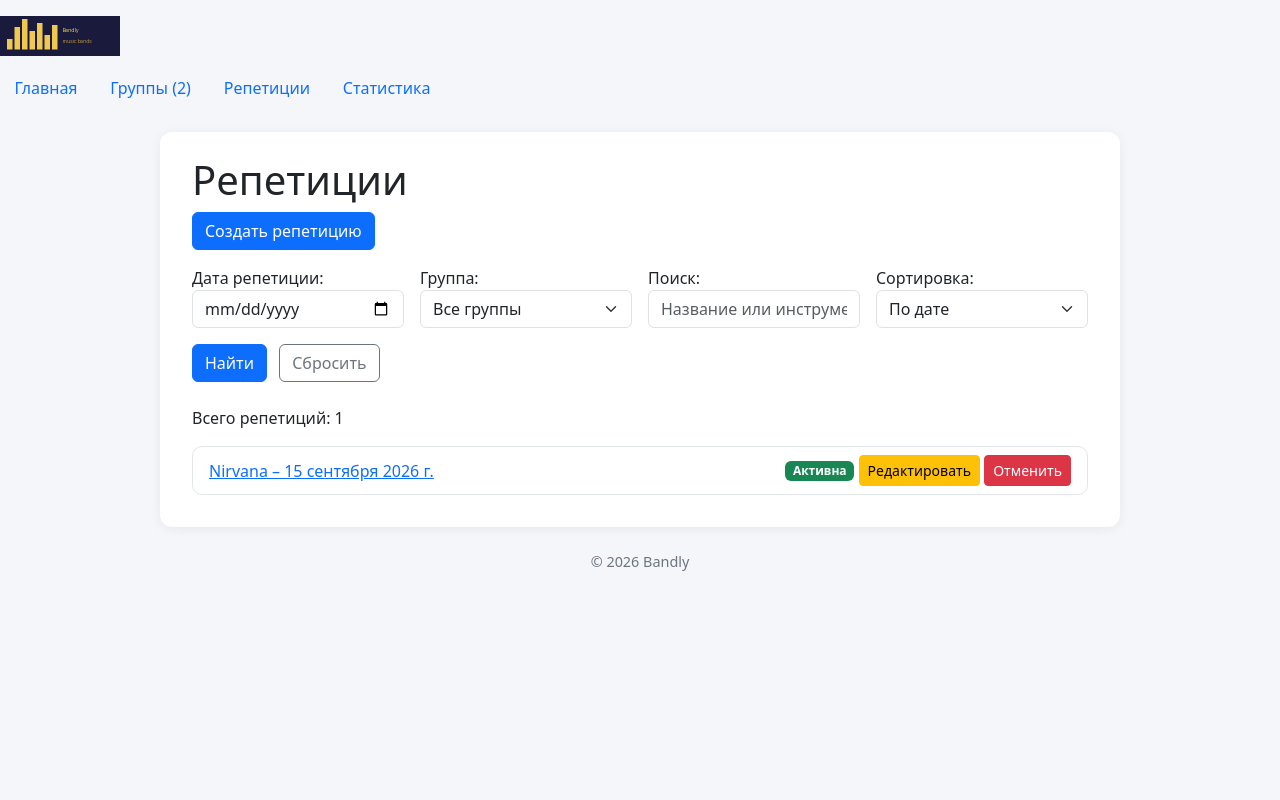
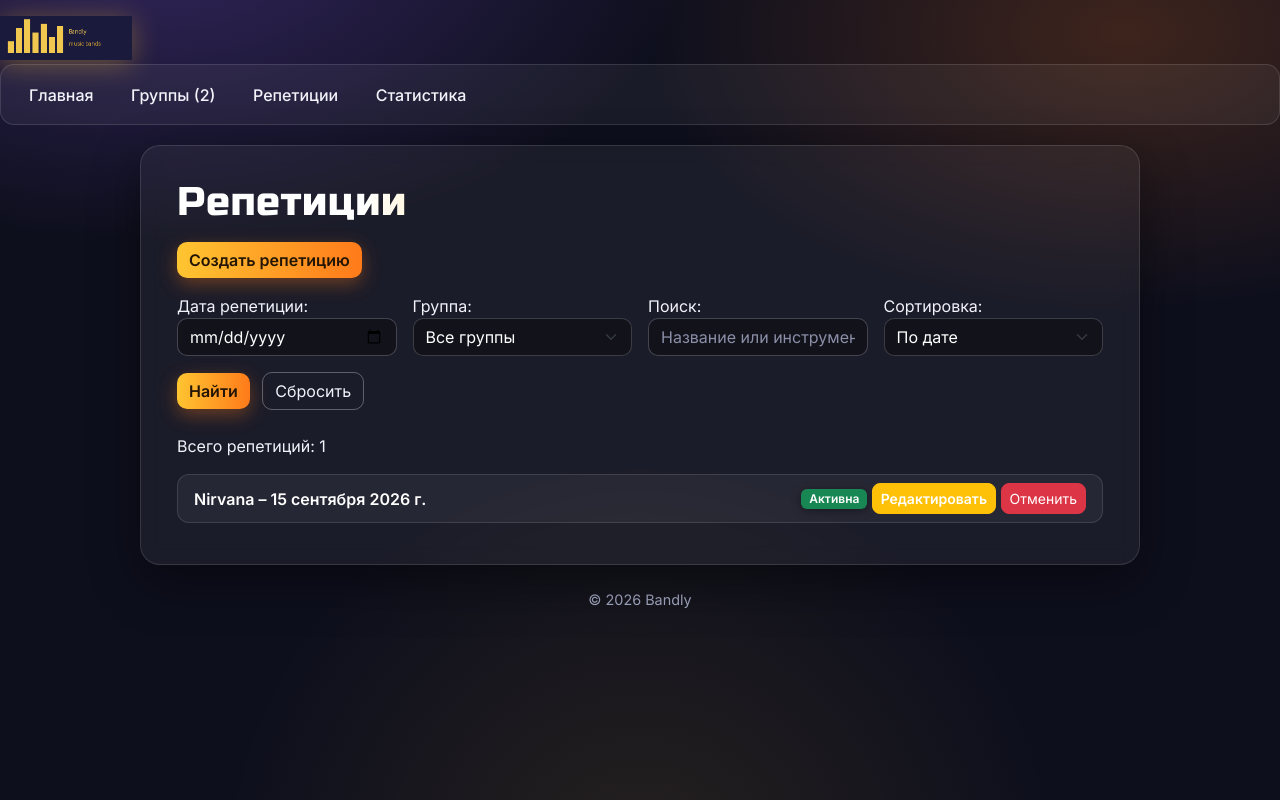
Before and after one commit to drpepperus666/music-band-manager, a Django app: page /rehearsals/ in a window 1280 px wide. Run offline with Django 5.2, Linux system fonts and the light colour scheme; data comes from the database, SQL or seed files in the repository.

Commit message:
PR11: темная рок-тема оформления

```diff
--- a/homepage/static/homepage/css/style.css
+++ b/homepage/static/homepage/css/style.css
@@ -1,80 +1,272 @@
+@import url("https://fonts.googleapis.com/css2?family=Russo+One&family=Inter:wght@400;500;600&display=swap");
+
+:root {
+ --bandly-bg: #0e0f1d;
+ --bandly-surface: rgba(255, 255, 255, 0.055);
+ --bandly-border: rgba(255, 255, 255, 0.12);
+ --bandly-gold: #ffc531;
+ --bandly-orange: #ff7a1a;
+ --bandly-violet: #8b5cf6;
+ --bandly-text: #f2f3fa;
+ --bandly-muted: #a7adc7;
+}
+
 body {
  min-height: 100vh;
- background-color: #f4f6fa;
- color: #212529;
+ color: var(--bandly-text);
+ font-family: "Inter", system-ui, sans-serif;
+ background:
+  radial-gradient(900px 480px at 12% -6%, rgba(139, 92, 246, 0.28), transparent 60%),
+  radial-gradient(800px 460px at 88% 4%, rgba(255, 122, 26, 0.2), transparent 60%),
+  radial-gradient(700px 700px at 50% 110%, rgba(255, 197, 49, 0.1), transparent 60%),
+  var(--bandly-bg);
 }
 
 main.container {
- max-width: 960px;
- background-color: #ffffff;
- border-radius: 12px;
- box-shadow: 0 2px 12px rgba(0, 0, 0, 0.06);
- padding: 1.5rem 2rem;
- margin-top: 1rem;
+ max-width: 1000px;
+ background: var(--bandly-surface);
+ border: 1px solid var(--bandly-border);
+ border-radius: 20px;
+ box-shadow: 0 18px 50px rgba(0, 0, 0, 0.45);
+ backdrop-filter: blur(10px);
+ padding: 2rem 2.25rem;
+ margin-top: 1.25rem;
+ margin-bottom: 1.25rem;
+}
+
+main.container h1 {
+ font-family: "Russo One", "Inter", sans-serif;
+ letter-spacing: 0.5px;
+ background: linear-gradient(92deg, #fff 20%, var(--bandly-gold) 55%, var(--bandly-orange));
+ -webkit-background-clip: text;
+ background-clip: text;
+ color: transparent;
  margin-bottom: 1rem;
 }
 
+main.container h2,
+main.container h3 {
+ font-family: "Russo One", "Inter", sans-serif;
+ font-weight: 400;
+}
+
+a {
+ color: var(--bandly-gold);
+}
+
+a:hover {
+ color: #ffd76a;
+}
+
 .bandly-logo {
- width: 120px;
+ width: 132px;
  height: auto;
  margin: 1rem 0 0.25rem;
+ filter: drop-shadow(0 4px 14px rgba(255, 197, 49, 0.35));
 }
 
 nav.nav {
- gap: 0.25rem;
- padding: 0.5rem 0;
- margin-bottom: 0.5rem;
+ gap: 0.35rem;
+ padding: 0.6rem 0.75rem;
+ margin-bottom: 0.75rem;
+ background: rgba(255, 255, 255, 0.05);
+ border: 1px solid var(--bandly-border);
+ border-radius: 14px;
 }
 
 nav.nav .nav-link {
- border-radius: 8px;
- padding: 0.5rem 0.9rem;
- color: #0d6efd;
+ border-radius: 10px;
+ padding: 0.5rem 1rem;
+ color: var(--bandly-text);
+ font-weight: 500;
 }
 
 nav.nav .nav-link:hover {
- background-color: #e7f0ff;
+ background: rgba(255, 197, 49, 0.16);
+ color: #fff;
+}
+
+.band-card,
+.card {
+ background: rgba(255, 255, 255, 0.05) !important;
+ border: 1px solid var(--bandly-border) !important;
+ border-radius: 16px !important;
+ box-shadow: 0 8px 26px rgba(0, 0, 0, 0.35);
 }
 
 .band-card {
  margin-bottom: 1rem;
- padding: 1rem 1.25rem;
- border: 1px solid #e2e6ea;
- border-radius: 12px;
- box-shadow: 0 1px 4px rgba(0, 0, 0, 0.05);
+ padding: 1.1rem 1.3rem;
+ transition: transform 0.15s ease, border-color 0.15s ease;
 }
 
-.band-card h2,
-.band-card h3 {
- margin-bottom: 0.5rem;
+.band-card:hover {
+ transform: translateY(-2px);
+ border-color: rgba(255, 197, 49, 0.45) !important;
+}
+
+.band-card .card-title,
+.card .card-title {
+ color: #fff;
+}
+
+.list-group-item {
+ background: rgba(255, 255, 255, 0.05) !important;
+ border: 1px solid var(--bandly-border) !important;
+ border-radius: 12px !important;
+ margin-bottom: 0.55rem;
+ color: var(--bandly-text) !important;
+}
+
+.list-group-item a {
+ color: #fff;
+ font-weight: 600;
+ text-decoration: none;
+}
+
+.list-group-item a:hover {
+ color: var(--bandly-gold);
+}
+
+.btn-primary {
+ background: linear-gradient(92deg, var(--bandly-gold), var(--bandly-orange));
+ border: none !important;
+ color: #221503 !important;
+ font-weight: 600;
+ border-radius: 10px !important;
+ box-shadow: 0 6px 18px rgba(255, 122, 26, 0.35);
+}
+
+.btn-primary:hover {
+ filter: brightness(1.07);
+ color: #000 !important;
+}
+
+.btn-warning {
+ border-radius: 10px !important;
+ font-weight: 600;
+}
+
+.btn-danger {
+ border-radius: 10px !important;
+}
+
+.btn-outline-secondary {
+ border-radius: 10px !important;
+ color: var(--bandly-text) !important;
+ border-color: rgba(255, 255, 255, 0.3) !important;
+}
+
+.btn-outline-secondary:hover {
+ background: rgba(255, 255, 255, 0.12) !important;
+}
+
+.btn-sm {
+ border-radius: 8px !important;
 }
 
 .rehearsal-status {
  font-weight: 600;
+ box-shadow: 0 2px 10px rgba(0, 0, 0, 0.35);
 }
 
-.list-group-item {
+.form-control,
+.form-select {
+ background-color: rgba(0, 0, 0, 0.35) !important;
+ border: 1px solid rgba(255, 255, 255, 0.18) !important;
+ color: #fff !important;
  border-radius: 10px !important;
- margin-bottom: 0.5rem;
- border: 1px solid #e2e6ea;
+}
+
+.form-control::placeholder {
+ color: #8b90a8;
+}
+
+.form-control:focus,
+.form-select:focus {
+ border-color: var(--bandly-gold) !important;
+ box-shadow: 0 0 0 0.2rem rgba(255, 197, 49, 0.25) !important;
+}
+
+.form-select option {
+ color: #111;
+}
+
+.form-label {
+ color: var(--bandly-muted);
+ font-weight: 500;
+}
+
+.form-text {
+ color: var(--bandly-muted) !important;
+}
+
+.text-danger {
+ color: #ff8f8f !important;
+}
+
+.alert-danger {
+ background: rgba(220, 53, 69, 0.16) !important;
+ border: 1px solid rgba(220, 53, 69, 0.5) !important;
+ color: #ffb3b3 !important;
+ border-radius: 12px !important;
+}
+
+.alert {
+ border-radius: 12px !important;
+}
+
+.statistics-item {
+ background: rgba(255, 255, 255, 0.05);
+ border: 1px solid var(--bandly-border);
+ border-radius: 14px;
+ padding: 1rem 1.25rem;
+ margin-bottom: 0.75rem;
+}
+
+.statistics-item h2 {
+ font-size: 1.25rem;
+ color: var(--bandly-gold);
+}
+
+.pagination .page-link {
+ background: rgba(255, 255, 255, 0.06);
+ border-color: var(--bandly-border);
+ color: var(--bandly-text);
+ border-radius: 8px !important;
+ margin: 0 2px;
+}
+
+.pagination .page-link:hover {
+ background: rgba(255, 197, 49, 0.2);
+ color: #fff;
+}
+
+.pagination .page-item.active .page-link {
+ background: linear-gradient(92deg, var(--bandly-gold), var(--bandly-orange));
+ border: none;
+ color: #221503;
+ font-weight: 700;
+}
+
+.pagination .page-item.disabled .page-link {
+ background: rgba(255, 255, 255, 0.03);
+ color: #6c7290;
+}
+
+img.img-fluid {
+ border-radius: 14px;
+ box-shadow: 0 8px 26px rgba(0, 0, 0, 0.5);
+ border: 1px solid var(--bandly-border);
 }
 
 footer.container {
  text-align: center;
- color: #6c757d;
+ color: var(--bandly-muted);
  font-size: 0.9rem;
-}
-
-img.img-fluid {
- border-radius: 10px;
- box-shadow: 0 1px 6px rgba(0, 0, 0, 0.12);
 }
 
 form .btn + .btn,
 form .btn + a {
  margin-left: 0.5rem;
 }
-
-.alert {
- border-radius: 10px;
-}
```
